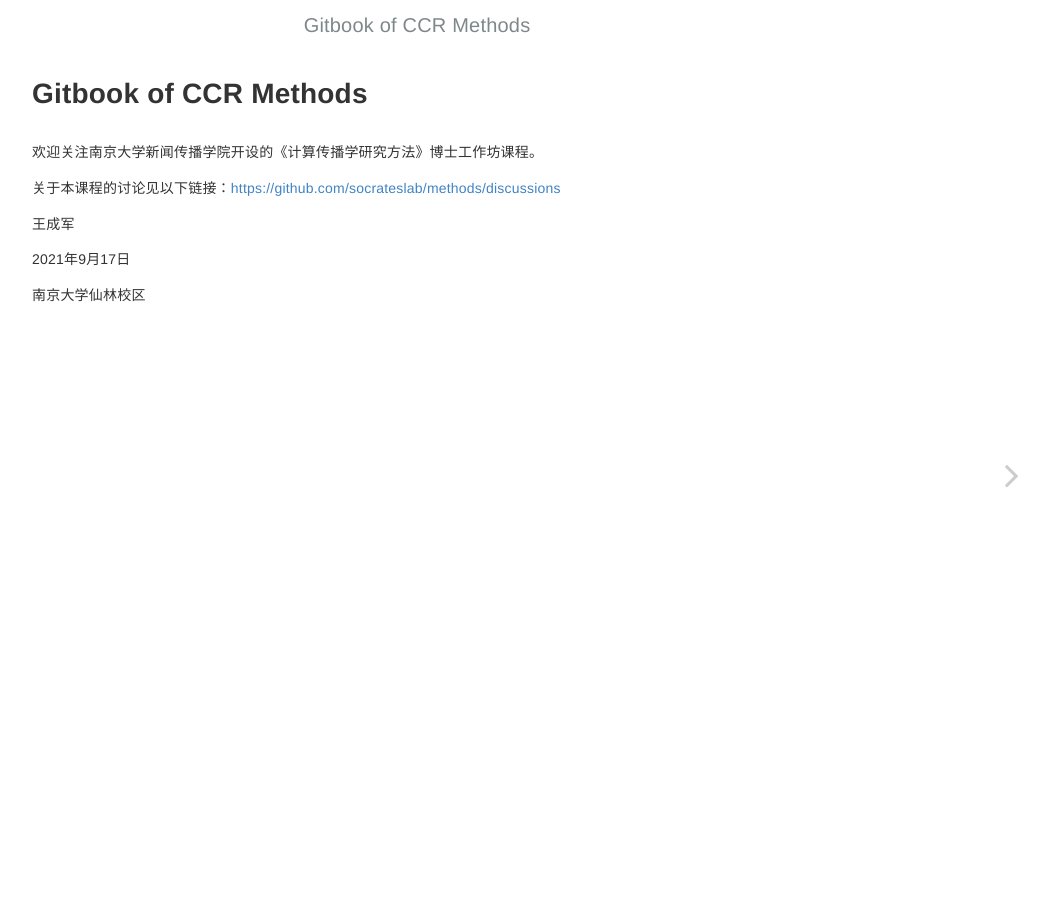
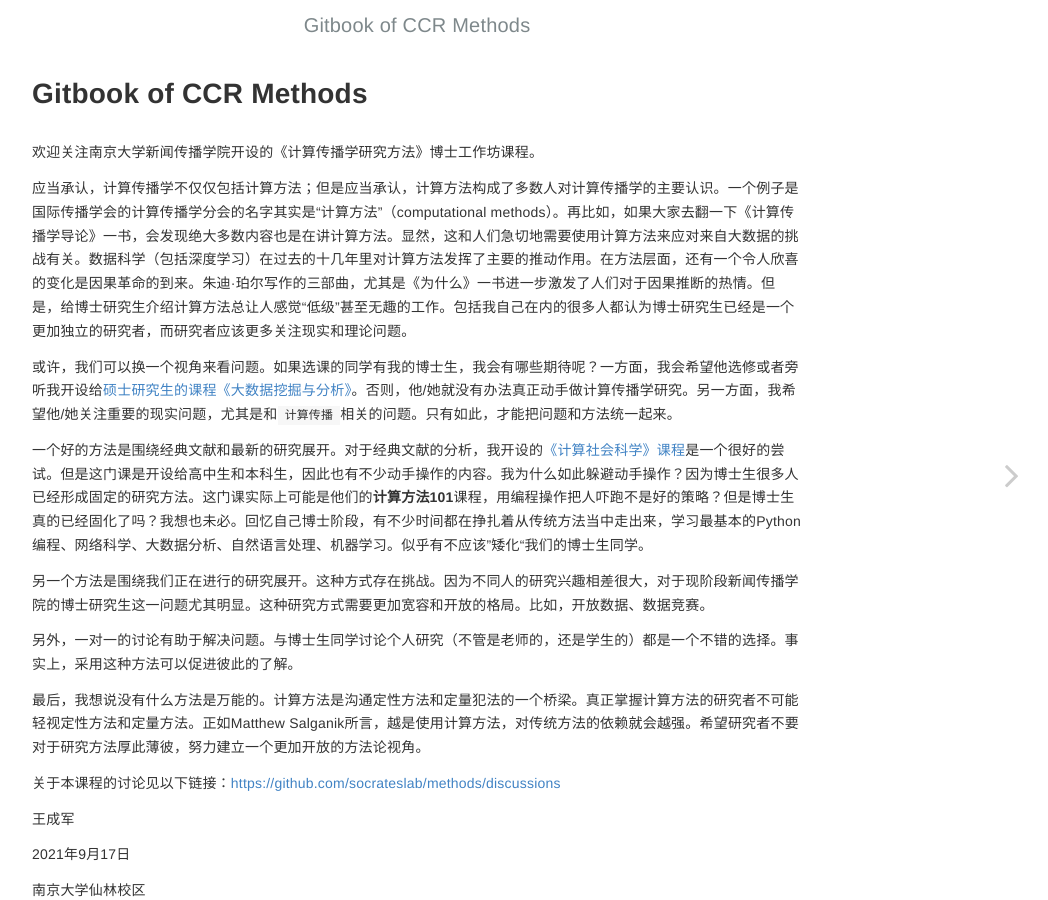
Before and after one commit to socrateslab/workshop, a Jekyll site: the page built from index.md, in a window 1280 px wide. Shown: the whole page, without its empty margins (223-1271 px from the left). Built offline with Jekyll 4.4.1, drawn with Linux system fonts in a browser that asks for light colours.

Commit message:
Update index.md

```diff
--- a/index.md
+++ b/index.md
@@ -4,6 +4,18 @@
 
 
 欢迎关注南京大学新闻传播学院开设的《计算传播学研究方法》博士工作坊课程。
+
+应当承认，计算传播学不仅仅包括计算方法；但是应当承认，计算方法构成了多数人对计算传播学的主要认识。一个例子是国际传播学会的计算传播学分会的名字其实是“计算方法”（computational methods）。再比如，如果大家去翻一下《计算传播学导论》一书，会发现绝大多数内容也是在讲计算方法。显然，这和人们急切地需要使用计算方法来应对来自大数据的挑战有关。数据科学（包括深度学习）在过去的十几年里对计算方法发挥了主要的推动作用。在方法层面，还有一个令人欣喜的变化是因果革命的到来。朱迪·珀尔写作的三部曲，尤其是《为什么》一书进一步激发了人们对于因果推断的热情。但是，给博士研究生介绍计算方法总让人感觉“低级”甚至无趣的工作。包括我自己在内的很多人都认为博士研究生已经是一个更加独立的研究者，而研究者应该更多关注现实和理论问题。
+
+或许，我们可以换一个视角来看问题。如果选课的同学有我的博士生，我会有哪些期待呢？一方面，我会希望他选修或者旁听我开设给[硕士研究生的课程《大数据挖掘与分析》](http://chengjun.github.io/mybook)。否则，他/她就没有办法真正动手做计算传播学研究。另一方面，我希望他/她关注重要的现实问题，尤其是和`计算传播`相关的问题。只有如此，才能把问题和方法统一起来。
+
+一个好的方法是围绕经典文献和最新的研究展开。对于经典文献的分析，我开设的[《计算社会科学》课程](https://github.com/socratesacademy/css)是一个很好的尝试。但是这门课是开设给高中生和本科生，因此也有不少动手操作的内容。我为什么如此躲避动手操作？因为博士生很多人已经形成固定的研究方法。这门课实际上可能是他们的**计算方法101**课程，用编程操作把人吓跑不是好的策略？但是博士生真的已经固化了吗？我想也未必。回忆自己博士阶段，有不少时间都在挣扎着从传统方法当中走出来，学习最基本的Python编程、网络科学、大数据分析、自然语言处理、机器学习。似乎有不应该”矮化“我们的博士生同学。
+
+另一个方法是围绕我们正在进行的研究展开。这种方式存在挑战。因为不同人的研究兴趣相差很大，对于现阶段新闻传播学院的博士研究生这一问题尤其明显。这种研究方式需要更加宽容和开放的格局。比如，开放数据、数据竞赛。
+
+另外，一对一的讨论有助于解决问题。与博士生同学讨论个人研究（不管是老师的，还是学生的）都是一个不错的选择。事实上，采用这种方法可以促进彼此的了解。
+
+最后，我想说没有什么方法是万能的。计算方法是沟通定性方法和定量犯法的一个桥梁。真正掌握计算方法的研究者不可能轻视定性方法和定量方法。正如Matthew Salganik所言，越是使用计算方法，对传统方法的依赖就会越强。希望研究者不要对于研究方法厚此薄彼，努力建立一个更加开放的方法论视角。
 
 关于本课程的讨论见以下链接：[https://github.com/socrateslab/methods/discussions](https://github.com/socrateslab/ccrm/discussions)
 
```
